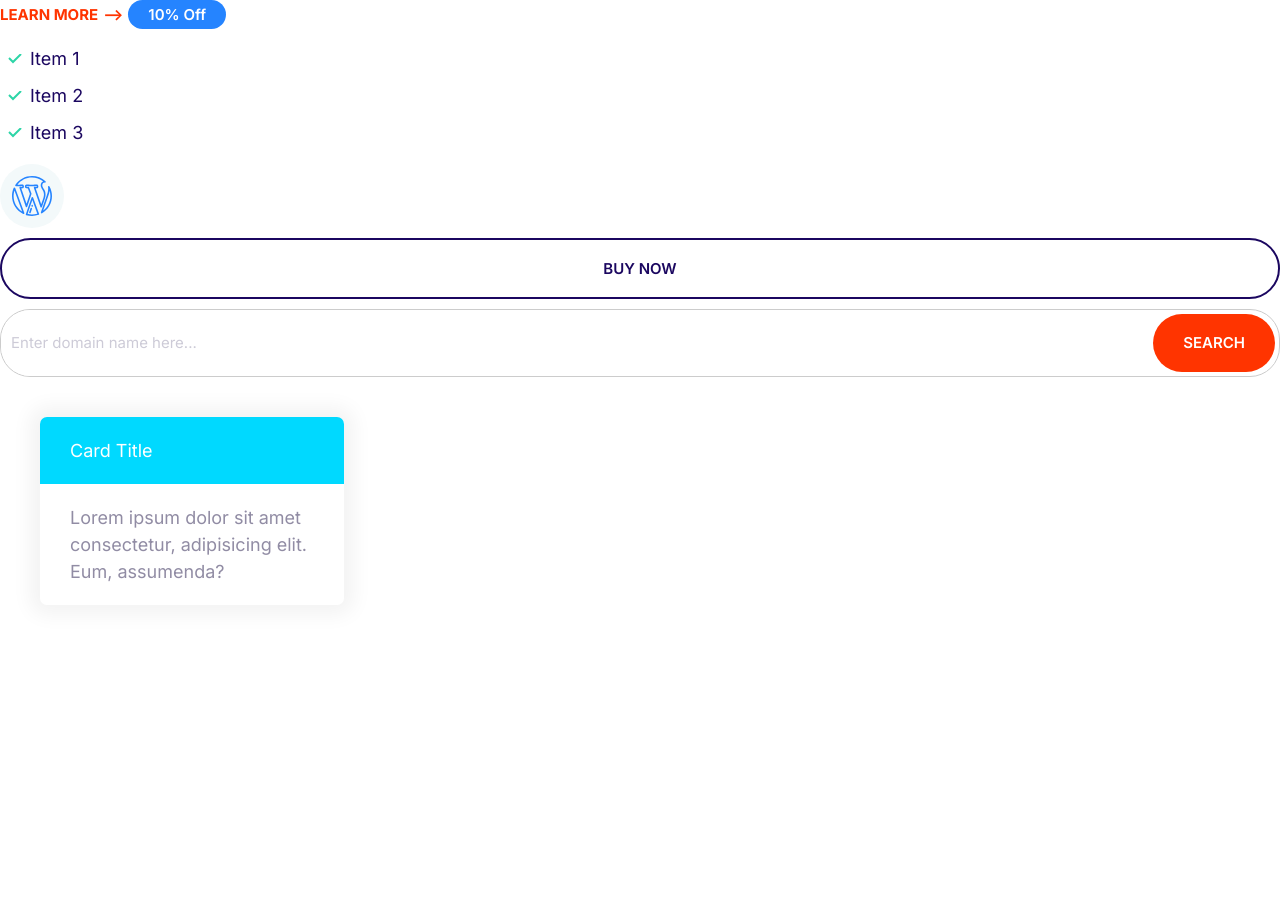
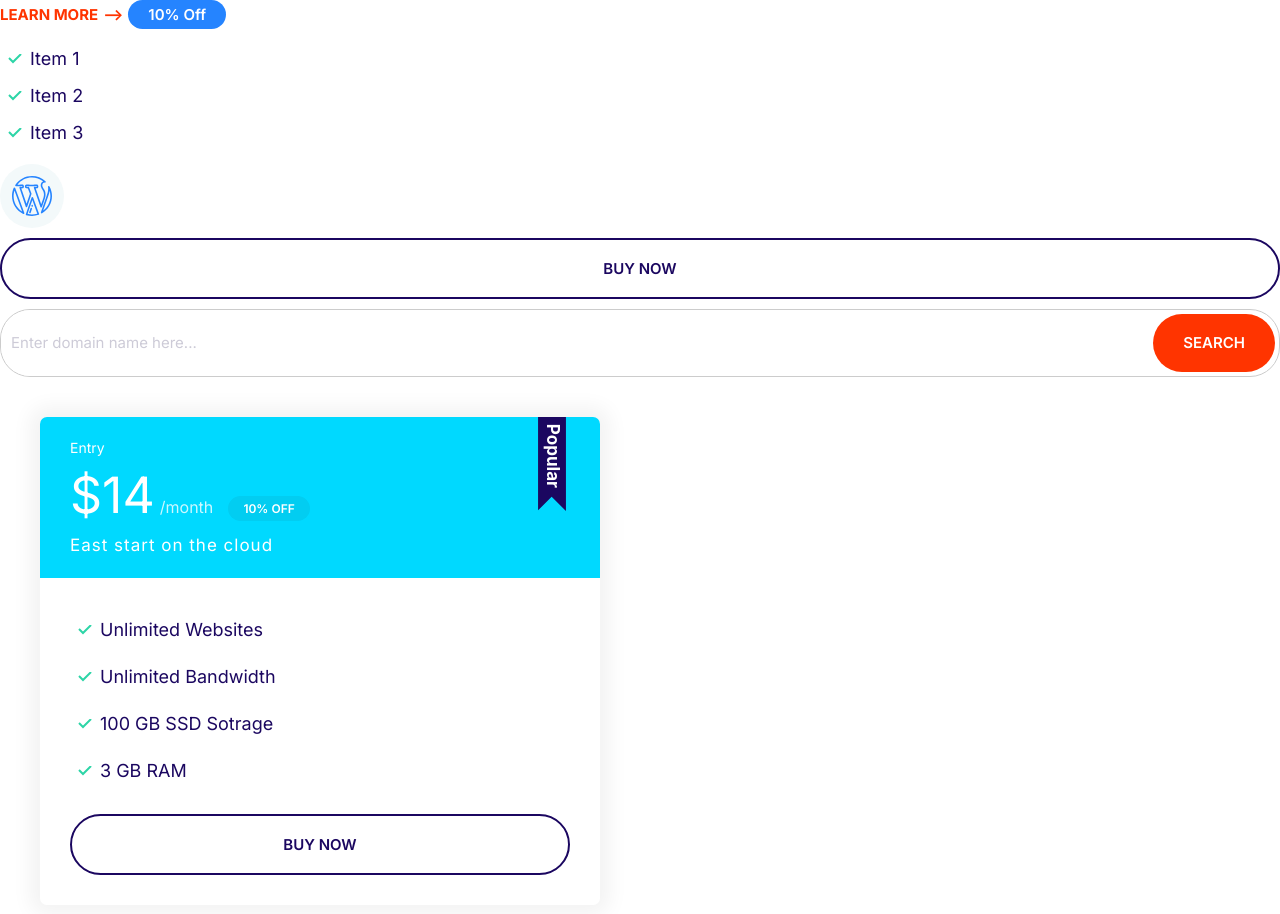
Before and after one commit to Solobrad/Nickefy_Cloud_hosting, a plain HTML site: page index.html in a window 1280 px wide. Before the commit the page ends 800 px from the top, so only its background shows below. Drawn offline with Linux system fonts and the light colour scheme.

Commit message:
Add Plans

```diff
--- a/CSS/styles.css
+++ b/CSS/styles.css
@@ -118,6 +118,7 @@ body {
 
 .badge--small {
    font-size: 1.6rem;
+   padding: 0.5rem 1.5rem;
 }
 
 @media screen and (min-width: 1024px) {
@@ -300,3 +301,68 @@ body {
   background: var(--color-secondary);
   color: #fff;
 }
+.card--secondary .badge--secondary {
+  background: #02cdf1;
+}
+
+
+/* Plans */
+.plan__name {
+  color: #fff;
+  margin: 0;
+  font-weight: 500;
+  font-size: 2.4rem;
+}
+
+.plan__price {
+  font-size: 6rem;
+}
+
+.plan__billing-cycle {
+  font-size: 2.4rem;
+  font-weight: 300;
+  opacity: 0.8;
+  margin-right: 1rem;
+}
+
+.plan__description {
+  font-size: 2rem;
+  font-weight: 300;
+  letter-spacing: 1px;
+  display: block;
+}
+
+.plan .list__item {
+  margin-bottom: 2rem;
+}
+
+.plan--popular .card__header {
+  position: relative;
+}
+
+.plan--popular .card__header::before {
+  content: url(../images/popular.svg);
+  width: 40px;
+  display: inline-block;
+  position: absolute;
+  top: -6px;
+  right: 5%;
+}
+
+@media screen and (min-width: 1024px) {
+  .plan__name {
+    font-size: 1.4rem;
+  }
+
+  .plan__price {
+    font-size: 5rem;
+  }
+
+  .plan__billing-cycle {
+    font-size: 1.6rem;
+  }
+
+  .plan__description {
+    font-size: 1.7rem;
+  }
+}
--- a/index.html
+++ b/index.html
@@ -35,12 +35,25 @@
       <button class="btn btn--accent">Search</button>
     </div>
 
-    <div style="width: 30%; padding: 4rem">
-      <div class="card card--secondary">
-        <header class="card__header">Card Title</header>
-        <div class="card__body">
-          Lorem ipsum dolor sit amet consectetur, adipisicing elit. Eum,
-          assumenda?
+    <div style="width: 50%; padding: 4rem">
+      <div class="plan plan--popular">
+        <div class="card card--secondary">
+          <header class="card__header">
+            <h3 class="plan__name">Entry</h3>
+            <span class="plan__price">$14</span>
+            <span class="plan__billing-cycle">/month</span>
+            <span class="badge badge--secondary badge--small">10% OFF</span>
+            <span class="plan__description">East start on the cloud</span>
+          </header>
+          <div class="card__body">
+            <ul class="list list--tick">
+              <li class="list__item">Unlimited Websites</li>
+              <li class="list__item">Unlimited Bandwidth</li>
+              <li class="list__item">100 GB SSD Sotrage</li>
+              <li class="list__item">3 GB RAM</li>
+            </ul>
+            <button class="btn btn--outline btn--block">Buy Now</button>
+          </div>
         </div>
       </div>
     </div>
```
Also changed, not shown: components/plans.html (added, +20 -0 lines).
